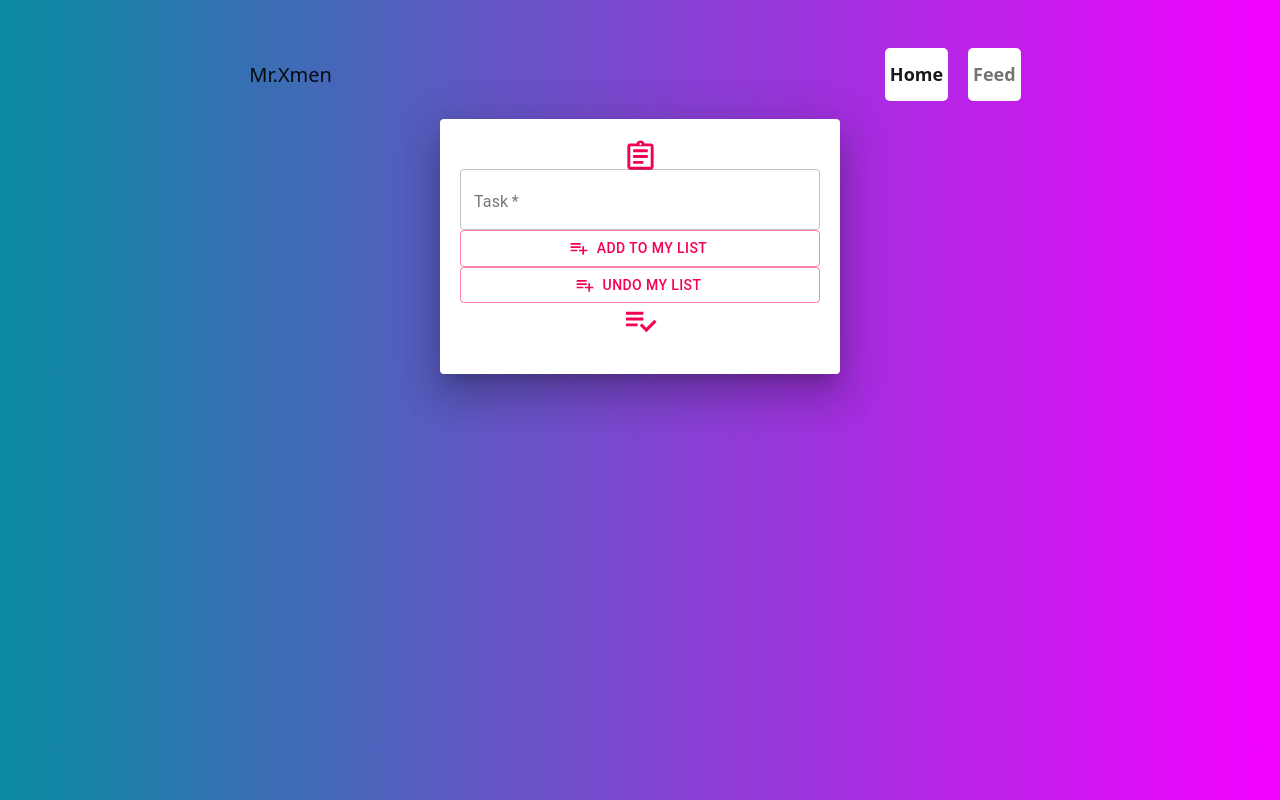
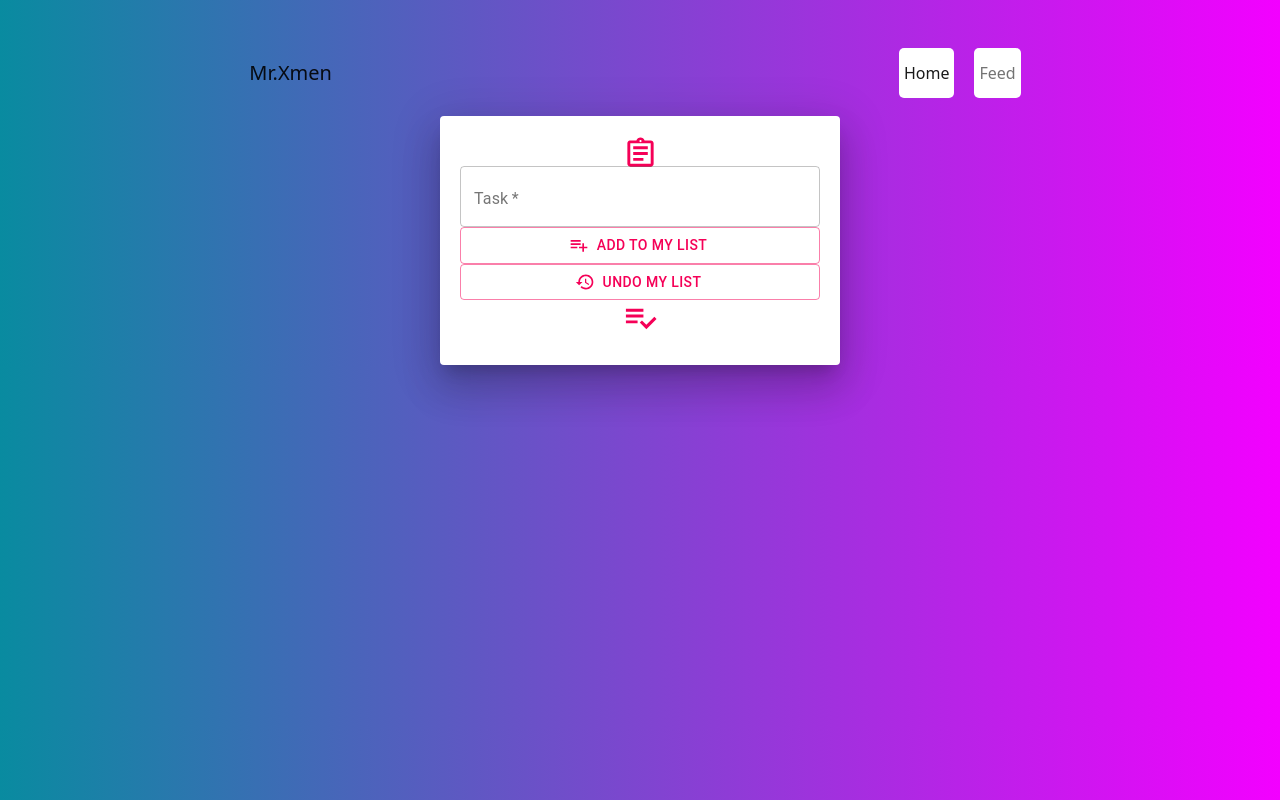
Before and after one commit to Mihirss/to-do, a React (Create React App) app: page / in a window 1280 px wide. Built offline with nearby package versions, Linux system fonts and the light colour scheme.

Commit message:
undo logo changed

```diff
--- a/src/Components/Card.js
+++ b/src/Components/Card.js
@@ -49,7 +49,6 @@ function Card({ item }) {
         <div className="card-body">
           <h5 className="card-title">Name: {item.first_name}</h5>
           <p className="card-text">Email:{item.email}</p>
-          {/* <a href="#" className ="btn btn-primary">Go somewhere</a> */}
         </div>
         <div class="card-footer">
           <FavoriteIcon/>
--- a/src/Pages/TodoListApp.js
+++ b/src/Pages/TodoListApp.js
@@ -8,6 +8,7 @@ import Add from '@material-ui/icons/PlaylistAddOutlined';
 import AssignmentOutlinedIcon from '@material-ui/icons/AssignmentOutlined';
 import PlaylistAddCheckOutlinedIcon from '@material-ui/icons/PlaylistAddCheckOutlined';
 import Snackbar from '@material-ui/core/Snackbar';
+import RestoreIcon from '@mui/icons-material/Restore';
 import { v4 as uuidv4 } from 'uuid';
 import {Alert,AlertTitle} from '@material-ui/lab';
 
@@ -118,10 +119,10 @@ const TodoList = () => {
             <form>
               <TextField id="outlined-basic" label="Task" variant="outlined" color="secondary" type="text" placeholder="Task here..." fullWidth required value={taskName} onChange={e => setTaskname(e.target.value)} />
               <Button variant="outlined" color="secondary" mt={10} fullWidth required startIcon={<Add />} onClick={handleSubmit}>Add To my List</Button>
-              <Button variant="outlined" color="secondary" mt={10} fullWidth required startIcon={<Add />} onClick={undo}>Undo my List</Button>
+              <Button variant="outlined" color="secondary" mt={10} fullWidth required startIcon={<RestoreIcon />} onClick={undo}>Undo my List</Button>
             </form>
             <PlaylistAddCheckOutlinedIcon color='secondary' fontSize='large' />
-            <ul>
+            <ul className='list'>
               {todoList.map((item, index) => (
                 <ListItem item={item}
                   removeItem={removeItem}
--- a/src/index.css
+++ b/src/index.css
@@ -31,13 +31,13 @@ code {
   flex-direction: column;
 }
 
-ul {
+.list {
   margin: 10px 0px;
   padding: 0;
   text-align: left;
 }
 
-ul li {
+.list li {
   display: flex;
   position: relative;
   padding-left: 10px;
@@ -53,7 +53,7 @@ ul li {
   box-shadow: 10px 10px 5px rgb(249, 137, 255);
 }
 
-ul li:hover {
+.list li:hover {
   background: #ff76a6;
   color: white;
   border: 2px solid #a7305a;
```
